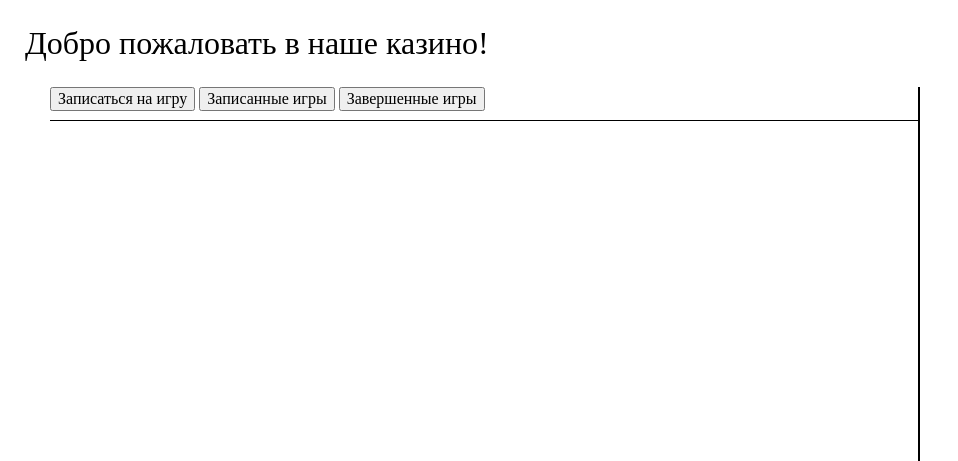
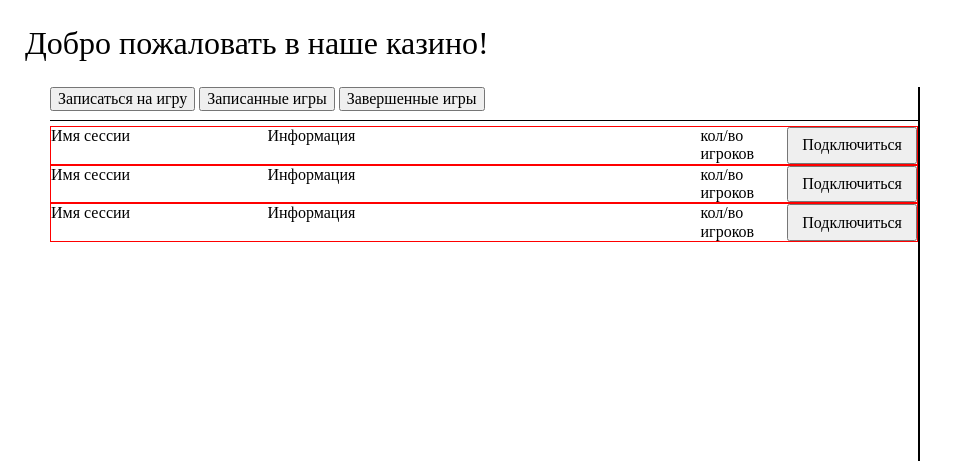
Before and after one commit to PavPar/casino, a PHP site: page /index.html in a window 1280 px wide. Shown: the top 461 px of the page, without its empty margins (0-958 px from the left). Run offline with PHP 8.4, Linux system fonts and the light colour scheme.

Commit message:
feat: add session obj

```diff
--- /dev/null
+++ b/blocks/session/session.css
@@ -0,0 +1,11 @@
+@import url(./__button/session__button.css);
+@import url(./__button/__type/session__button_type-join.css);
+@import url(./__info/session__info.css);
+@import url(./__name/session__name.css);
+@import url(./__players/session__players.css);
+
+.session{
+    display: grid;
+    grid-template-columns: 25% 50% 10% 15%;
+    border: 1px red solid;
+}
--- a/blocks/sessions/sessions.css
+++ b/blocks/sessions/sessions.css
@@ -1,4 +1,5 @@
 @import url(./__navbar/sessions__navbar.css);
+@import url(./__list/sessions__list.css);
 
 .sessions{
     width: 100%;
--- a/index.html
+++ b/index.html
@@ -21,7 +21,24 @@
                 <button>Завершенные игры</button>
             </nav>
             <div class="sessions__list">
-
+                <div class="session">
+                    <p class="session__name">Имя сессии</p>
+                    <p class="session__info">Информация</p>
+                    <p class="session__players">кол/во игроков</p>
+                    <button class="session__button session__button_type-join">Подключиться</button>
+                </div>
+                <div class="session">
+                    <p class="session__name">Имя сессии</p>
+                    <p class="session__info">Информация</p>
+                    <p class="session__players">кол/во игроков</p>
+                    <button class="session__button session__button_type-join">Подключиться</button>
+                </div>
+                <div class="session">
+                    <p class="session__name">Имя сессии</p>
+                    <p class="session__info">Информация</p>
+                    <p class="session__players">кол/во игроков</p>
+                    <button class="session__button session__button_type-join">Подключиться</button>
+                </div>
             </div>
         </section>
         <nav class="navbar navbar_position-right">
--- a/styles/index.css
+++ b/styles/index.css
@@ -14,7 +14,9 @@
 @import url(../blocks/button/_type/button_type-home.css);
 @import url(../blocks/button/_type/button_type-logout.css);
 @import url(../blocks/profile/profile.css);
+
 @import url(../blocks/sessions/sessions.css);
+@import url(../blocks/session/session.css);
 
 
 .header {}
```
Also changed, not shown: blocks/session/__button/__type/session__button_type-join.css (added), blocks/session/__button/session__button.css (added), blocks/session/__info/session__info.css (added), blocks/session/__name/session__name.css (added), blocks/session/__players/session__players.css (added).
